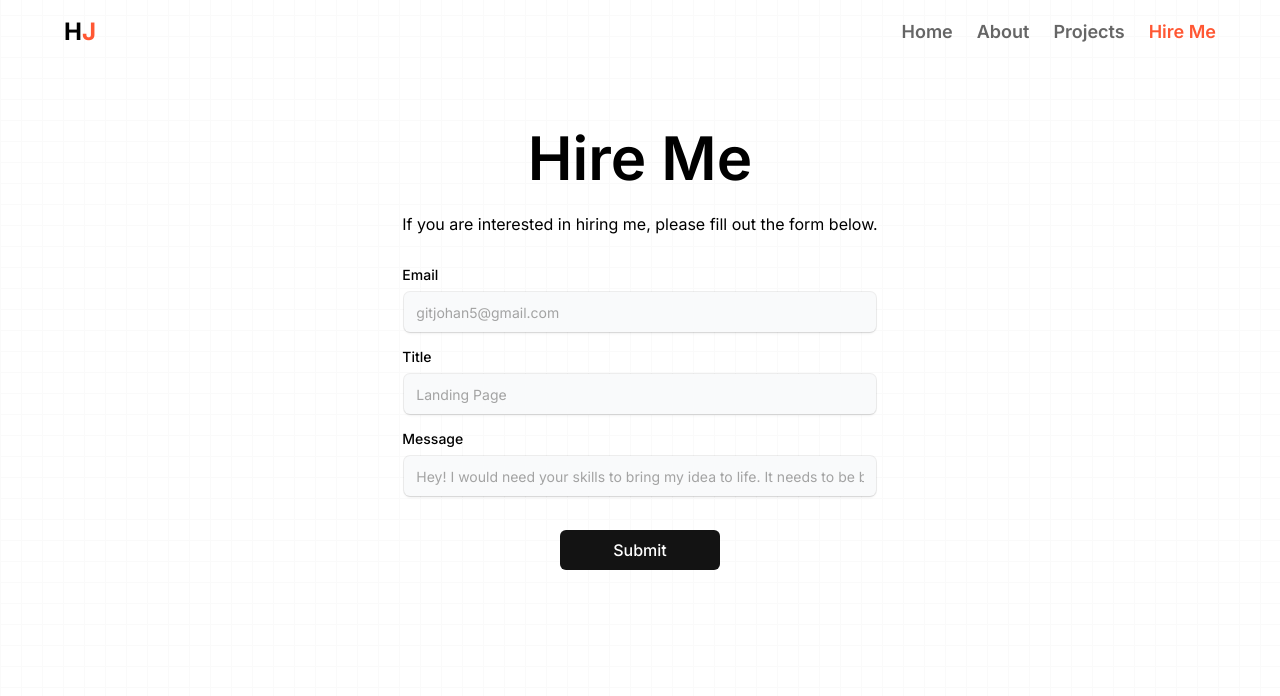
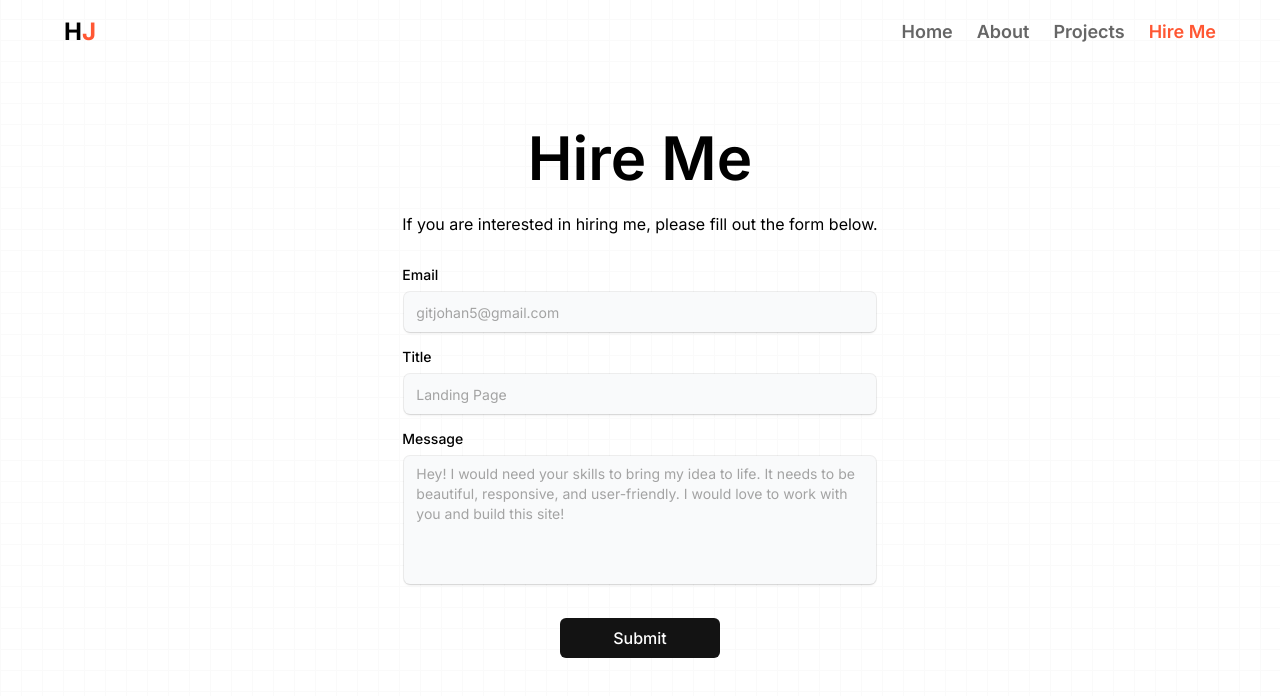
Before and after one commit to hugoqdesh/portfolio, a Next.js app: page /hire in a window 1280 px wide. Shown: the top 696 px of the page. Built offline with nearby package versions, Linux system fonts and the light colour scheme.

Commit message:
message input box changes

```diff
--- a/components/Form.tsx
+++ b/components/Form.tsx
@@ -24,7 +24,9 @@ export function Form() {
     message: "",
   });
 
-  const handleChange = (e: React.ChangeEvent<HTMLInputElement>) => {
+  const handleChange = (
+    e: React.ChangeEvent<HTMLInputElement & HTMLTextAreaElement>
+  ) => {
     const { name, value } = e.target;
     setFormData((prevFormData) => ({
       ...prevFormData,
@@ -113,6 +115,7 @@ export function Form() {
             name="message"
             placeholder="Hey! I would need your skills to bring my idea to life. It needs to be beautiful, responsive, and user-friendly. I would love to work with you and build this site!"
             type="textarea"
+            textarea={true}
             value={formData.message}
             onChange={handleChange}
           />
--- a/components/ui/input.tsx
+++ b/components/ui/input.tsx
@@ -4,28 +4,82 @@ import { cn } from "@/utils/cn";
 import { useMotionTemplate, useMotionValue, motion } from "framer-motion";
 
 export interface InputProps
-  extends React.InputHTMLAttributes<HTMLInputElement> {}
+  extends React.InputHTMLAttributes<HTMLInputElement> {
+  textarea?: boolean;
+}
 
-const Input = React.forwardRef<HTMLInputElement, InputProps>(
-  ({ className, type, ...props }, ref) => {
+export interface TextareaProps
+  extends React.TextareaHTMLAttributes<HTMLTextAreaElement> {
+  textarea?: boolean;
+}
+
+type CombinedProps = InputProps & TextareaProps;
+
+const Input = React.forwardRef<
+  HTMLInputElement | HTMLTextAreaElement,
+  CombinedProps
+>(({ className, type, textarea, ...props }, ref) => {
   const radius = 80;
   const [visible, setVisible] = React.useState(false);
 
   let mouseX = useMotionValue(0);
   let mouseY = useMotionValue(0);
 
-    function handleMouseMove({ currentTarget, clientX, clientY }: any) {
+  function handleMouseMove({
+    currentTarget,
+    clientX,
+    clientY,
+  }: React.MouseEvent) {
     let { left, top } = currentTarget.getBoundingClientRect();
 
     mouseX.set(clientX - left);
     mouseY.set(clientY - top);
   }
+
+  if (textarea) {
     return (
       <motion.div
         style={{
           background: useMotionTemplate`
               radial-gradient(
-          ${visible ? radius + "px" : "0px"} circle at ${mouseX}px ${mouseY}px,
+                ${
+                  visible ? radius + "px" : "0px"
+                } circle at ${mouseX}px ${mouseY}px,
+                var(--orange-500),
+                transparent 80%
+              )
+            `,
+        }}
+        onMouseMove={handleMouseMove}
+        onMouseEnter={() => setVisible(true)}
+        onMouseLeave={() => setVisible(false)}
+        className="p-[2px] rounded-lg transition duration-300 group/input"
+      >
+        <textarea
+          className={cn(
+            `flex w-full border-none bg-gray-50 text-black shadow-input rounded-md px-3 py-2 text-sm file:border-0 file:bg-transparent
+              file:text-sm file:font-medium placeholder:text-neutral-400
+              focus-visible:outline-none focus-visible:ring-[2px] focus-visible:ring-neutral-400
+              disabled:cursor-not-allowed disabled:opacity-50
+              group-hover/input:shadow-none transition duration-400
+              h-32 resize-none`,
+            className
+          )}
+          ref={ref as React.Ref<HTMLTextAreaElement>}
+          {...(props as React.TextareaHTMLAttributes<HTMLTextAreaElement>)}
+        />
+      </motion.div>
+    );
+  }
+
+  return (
+    <motion.div
+      style={{
+        background: useMotionTemplate`
+            radial-gradient(
+              ${
+                visible ? radius + "px" : "0px"
+              } circle at ${mouseX}px ${mouseY}px,
               var(--orange-500),
               transparent 80%
             )
@@ -39,21 +93,21 @@ const Input = React.forwardRef<HTMLInputElement, InputProps>(
       <input
         type={type}
         className={cn(
-            `flex h-10 w-full border-none bg-gray-50 text-black shadow-input rounded-md px-3 py-2 text-sm  file:border-0 file:bg-transparent
+          `flex w-full border-none bg-gray-50 text-black shadow-input rounded-md px-3 py-2 text-sm file:border-0 file:bg-transparent
             file:text-sm file:font-medium placeholder:text-neutral-400
-          focus-visible:outline-none focus-visible:ring-[2px]  focus-visible:ring-neutral-400
+            focus-visible:outline-none focus-visible:ring-[2px] focus-visible:ring-neutral-400
             disabled:cursor-not-allowed disabled:opacity-50
             group-hover/input:shadow-none transition duration-400
-           `,
+            h-10`,
           className
         )}
-          ref={ref}
-          {...props}
+        ref={ref as React.Ref<HTMLInputElement>}
+        {...(props as React.InputHTMLAttributes<HTMLInputElement>)}
       />
     </motion.div>
   );
-  }
-);
+});
+
 Input.displayName = "Input";
 
 export { Input };
```
Lines whose indentation alone changed are shown as unchanged.
